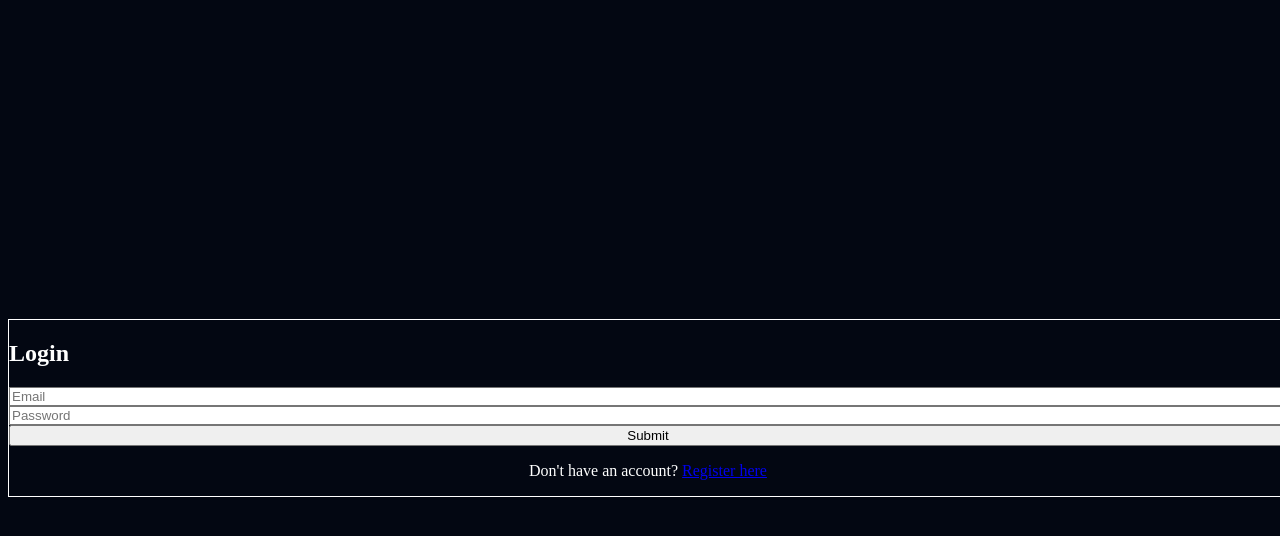
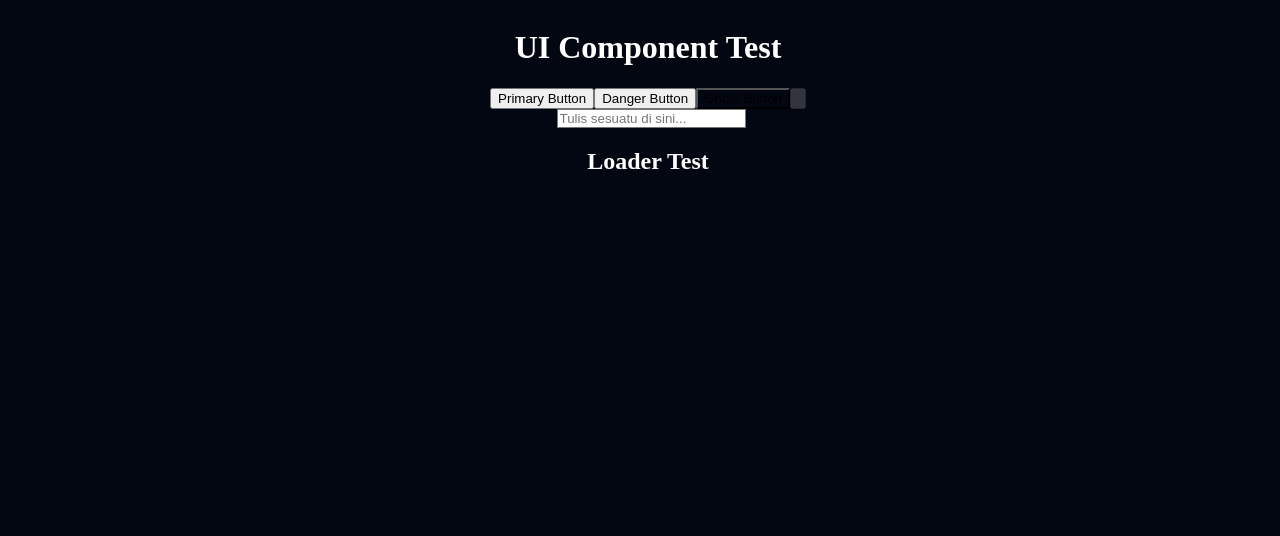
Before and after one commit to herfando/modern-react-todolist, a React (Vite) app: page / in a window 1280 px wide. Before the commit this address led to /login. Shown: the top 536 px of the page. Built offline with nearby package versions, Linux system fonts and the light colour scheme.

Commit message:
edit App.tsx make import code button, input, loader for display to localhost

```diff
--- a/src/App.tsx
+++ b/src/App.tsx
@@ -1,41 +1,40 @@
-// src/App.tsx (FULL CODE - PERBAIKAN FINAL)
+import React from 'react';
 
-import React from 'react';
-import { Routes, Route, Navigate } from 'react-router-dom';
-import HomePage from './components/pages/home';
-import LoginPage from './components/pages/Login';
-import RegisterPage from './components/pages/Register';
-import { useAuth } from './providers/AuthContext';
+// --- Import Komponen UI untuk UJI COBA ---
+import Button from './components/ui/button/Button';
+import Input from './components/ui/input/Input';
+import Loader from './components/ui/loader/Loader';
+// ------------------------------------------
 
-// Komponen Pembungkus untuk Halaman yang Terproteksi
-const ProtectedRoute: React.FC<{ element: React.ReactNode }> = ({ element }) => {
-    const { isAuthenticated, isLoading } = useAuth();
-
-    if (isLoading) {
-        return <div className="min-h-screen flex items-center justify-center bg-gray-950 text-white text-xl">Loading...</div>;
-    }
-
-    if (isAuthenticated) {
-        return element;
-    }
-
-    return <Navigate to="/login" replace />;
-};
+// Kami menghapus semua import routing (Routes, Route, dll.)
+// dan import halaman/provider yang belum dibuat (HomePage, useAuth, dll.)
+// untuk menghilangkan 12 error yang muncul.
 
 const App: React.FC = () => {
-  return (
-    <Routes>
-      <Route path="/login" element={<LoginPage />} />
-      <Route path="/register" element={<RegisterPage />} />
+    return (
+        <div className="p-8 min-h-screen bg-gray-900 flex flex-col items-center gap-6">
+            <h1 className="text-3xl font-bold text-white mb-4">UI Component Test</h1>
 
-      <Route
-        path="/"
-        element={<ProtectedRoute element={<HomePage />} />}
-      />
+            {/* Test Button Components */}
+            <div className="flex gap-4 w-full justify-center">
+                <Button variant="primary">Primary Button</Button>
+                <Button variant="danger">Danger Button</Button>
+                <Button variant="ghost">Ghost Button</Button>
+                <Button isLoading>Loading</Button>
+            </div>
 
-      <Route path="*" element={<div className="text-center p-20 text-red-500">404 NOT FOUND</div>} />
-    </Routes>
-  );
+            {/* Test Input Component */}
+            <div className="w-96">
+                <Input placeholder="Tulis sesuatu di sini..." />
+            </div>
+
+            {/* Test Loader Component */}
+            <div className="p-4 bg-gray-800 rounded-lg w-fit">
+                <h2 className="text-xl text-white mb-2">Loader Test</h2>
+                <Loader />
+            </div>
+        </div>
+    );
 };
 
 export default App;
```
